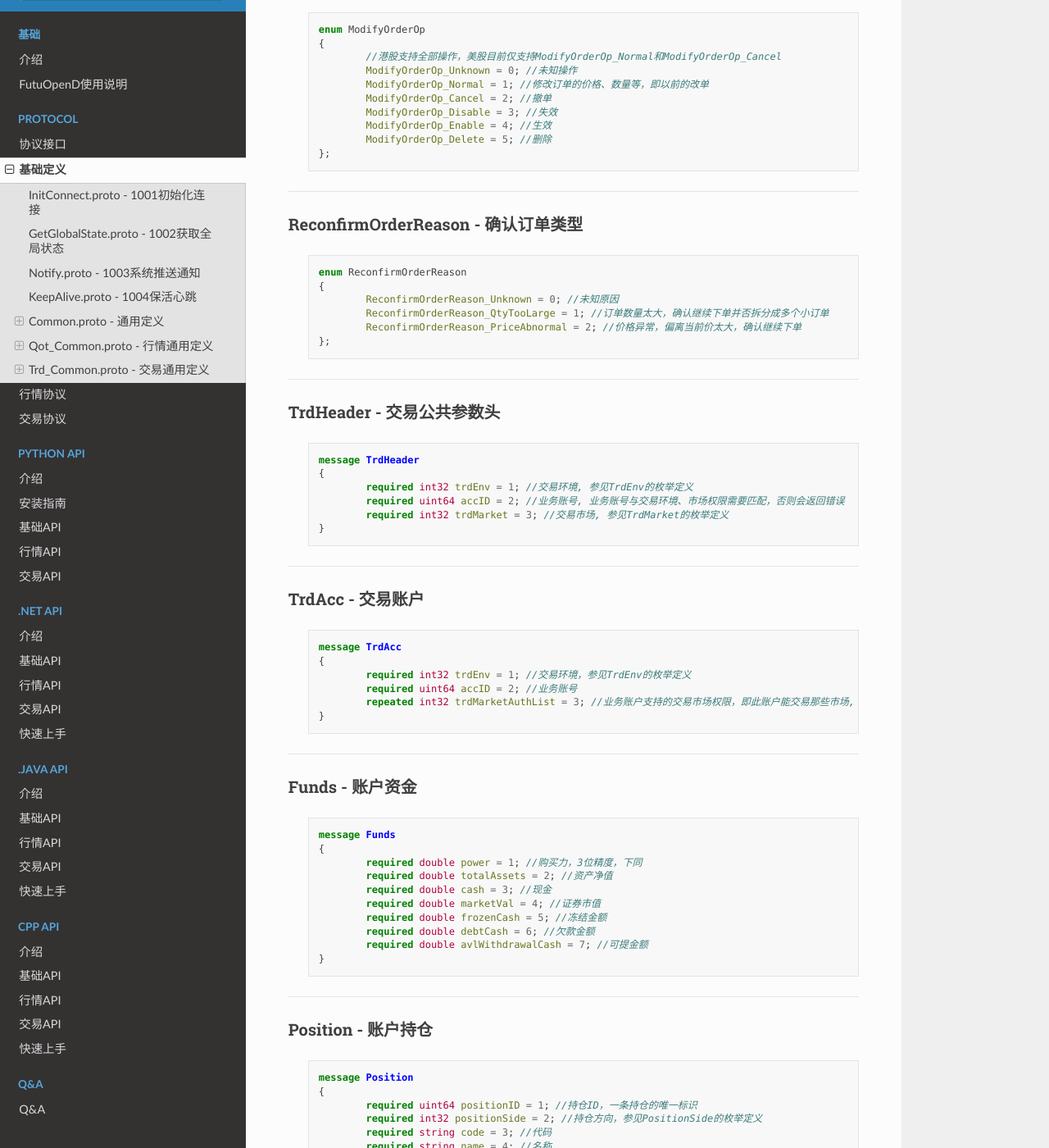
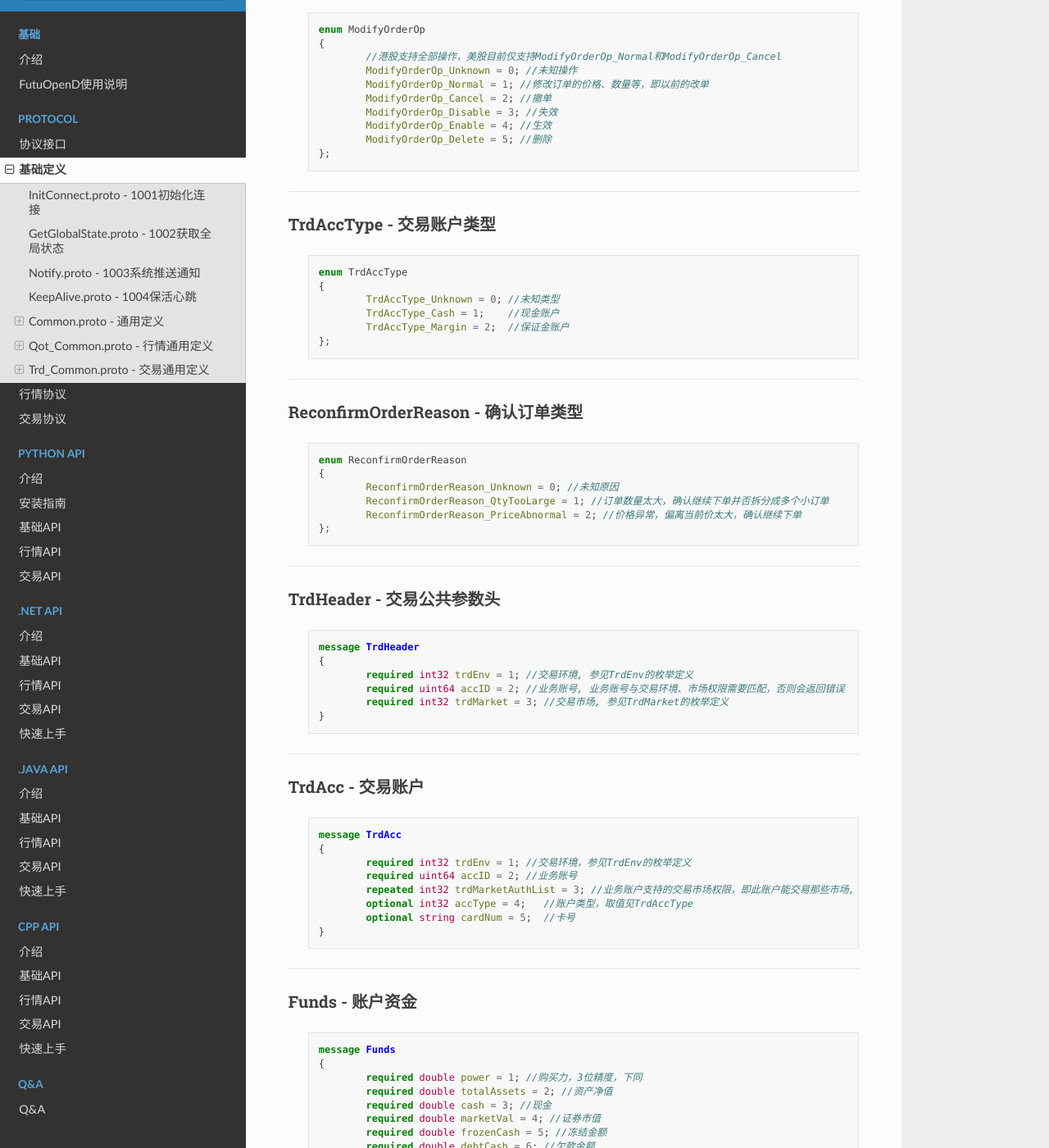
Before and after one commit to FutunnOpen/futu-api-doc, a Sphinx documentation site: the page built from doc_maker/source/protocol/base_define.rst, in a window 1280 px wide and 1400 px high, scrolled down 20930 px. Shown: the whole window at 82% size. Built offline with Sphinx 7.4.7 and the Read the Docs theme 2.0.0, drawn with Linux system fonts in a browser that asks for light colours.

Commit message:
协议文档增加TrdAcc新增字段

```diff
--- a/doc_maker/source/protocol/base_define.rst
+++ b/doc_maker/source/protocol/base_define.rst
@@ -1258,6 +1258,20 @@ ModifyOrderOp - 修改订单操作类型
 
 -----------------------------------------------
 
+TrdAccType - 交易账户类型
+~~~~~~~~~~~~~~~~~~~~~~~~~~~~~~~~~~~~
+
+ .. code-block:: protobuf
+
+	enum TrdAccType
+	{
+		TrdAccType_Unknown = 0; //未知类型
+		TrdAccType_Cash = 1;    //现金账户
+		TrdAccType_Margin = 2;  //保证金账户
+	};
+
+-----------------------------------------------
+
 ReconfirmOrderReason - 确认订单类型
 ~~~~~~~~~~~~~~~~~~~~~~~~~~~~~~~~~~~~
 
@@ -1271,6 +1285,7 @@ ReconfirmOrderReason - 确认订单类型
 	};
 
 -----------------------------------------------
+
 
 TrdHeader - 交易公共参数头
 ~~~~~~~~~~~~~~~~~~~~~~~~~~~~~~~~
@@ -1296,6 +1311,8 @@ TrdAcc - 交易账户
 		required int32 trdEnv = 1; //交易环境，参见TrdEnv的枚举定义
 		required uint64 accID = 2; //业务账号
 		repeated int32 trdMarketAuthList = 3; //业务账户支持的交易市场权限，即此账户能交易那些市场, 可拥有多个交易市场权限，目前仅单个，取值参见TrdMarket的枚举定义
+		optional int32 accType = 4;   //账户类型，取值见TrdAccType
+		optional string cardNum = 5;  //卡号
 	}
 
 -----------------------------------------------
```
